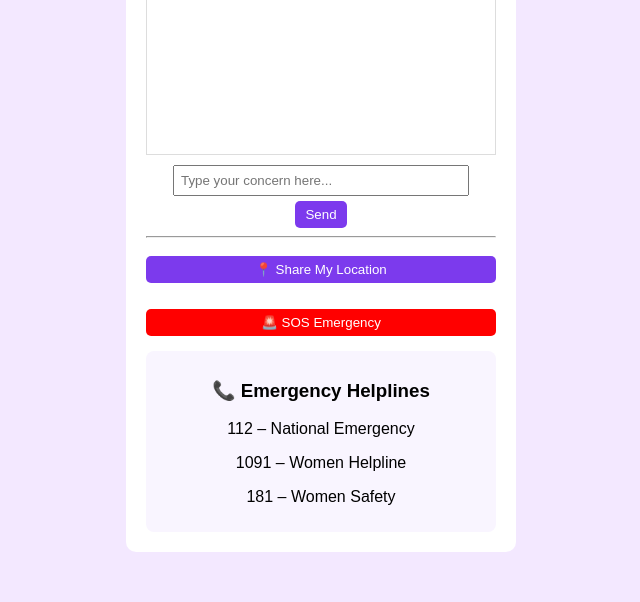
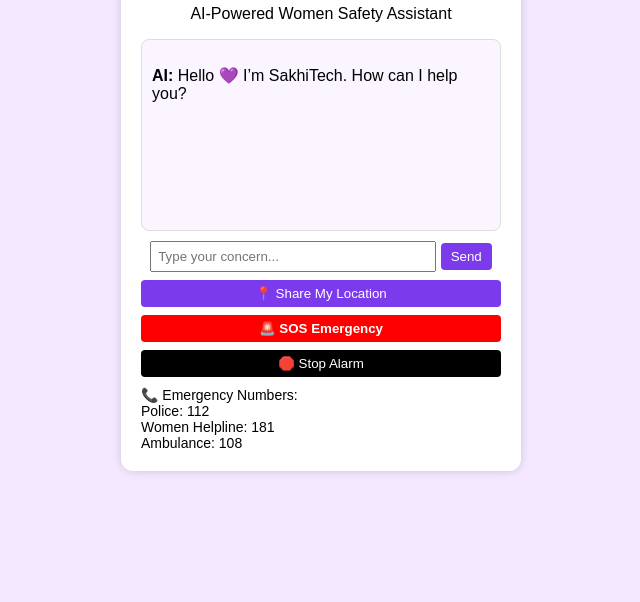
Before and after one commit to VIBHA512/SakhiTech-, a website: page index.html in a window 1280 px wide. Shown: the part 228-830 px from the top of the page, without its empty margins (319-959 px from the left). Drawn offline with Linux system fonts and the light colour scheme.

Commit message:
Update index.html

```diff
--- a/index.html
+++ b/index.html
@@ -1,85 +1,182 @@
 <!DOCTYPE html>
 <html lang="en">
 <head>
-  <meta charset="UTF-8">
-  <title>SakhiTech</title>
-  <link rel="stylesheet" href="style.css">
+<meta charset="UTF-8">
+<title>SakhiTech – Women Safety</title>
+
+<style>
+body {
+  font-family: Arial, sans-serif;
+  background: #f3e8ff;
+  display: flex;
+  justify-content: center;
+  align-items: center;
+  height: 100vh;
+}
+
+.card {
+  background: white;
+  padding: 20px;
+  width: 360px;
+  border-radius: 12px;
+  box-shadow: 0 0 10px rgba(0,0,0,0.15);
+  text-align: center;
+}
+
+.logo {
+  width: 120px;
+  margin-bottom: 10px;
+}
+
+h2 {
+  color: #7c3aed;
+}
+
+.chat {
+  border: 1px solid #ddd;
+  height: 170px;
+  padding: 10px;
+  overflow-y: auto;
+  margin: 10px 0;
+  background: #faf5ff;
+  border-radius: 8px;
+  text-align: left;
+}
+
+input {
+  width: 75%;
+  padding: 6px;
+}
+
+button {
+  padding: 6px 10px;
+  background: #7c3aed;
+  color: white;
+  border: none;
+  border-radius: 4px;
+  cursor: pointer;
+}
+
+.actions button {
+  width: 100%;
+  margin-top: 8px;
+}
+
+.sos {
+  background: red;
+  font-weight: bold;
+}
+
+.stop {
+  background: black;
+}
+
+.helpline {
+  font-size: 14px;
+  margin-top: 10px;
+  text-align: left;
+}
+</style>
 </head>
+
 <body>
 
-  <div class="container">
-    <h1>🌸 SakhiTech</h1>
-    <p class="subtitle">AI-Powered Women Safety Assistant</p>
+<div class="card">
+  <img src="C:\Users\punya\Downloads\WhatsApp_Image_2026-01-12_at_10.12.48_PM-removebg-preview.png" class="logo" alt="Logo">
 
-    <div id="chatBox" class="chat-box"></div>
+  <h2>SakhiTech</h2>
+  <p>AI-Powered Women Safety Assistant</p>
 
-    <input type="text" id="userInput" placeholder="Type your concern here...">
-    <button onclick="sendMessage()">Send</button>
-
-    <hr>
-
-    <!-- LOCATION -->
-    <button class="feature-btn" onclick="getLocation()">📍 Share My Location</button>
-    <p id="locationOutput"></p>
-
-    <!-- SOS -->
-    <button class="sos-btn" onclick="sendSOS()">🚨 SOS Emergency</button>
-
-    <!-- HELPLINES -->
-    <div class="helplines">
-      <h3>📞 Emergency Helplines</h3>
-      <p>112 – National Emergency</p>
-      <p>1091 – Women Helpline</p>
-      <p>181 – Women Safety</p>
-    </div>
+  <div class="chat" id="chat">
+    <p><b>AI:</b> Hello 💜 I’m SakhiTech. How can I help you?</p>
   </div>
 
+  <input id="msg" placeholder="Type your concern..." />
+  <button onclick="send()">Send</button>
+
+  <div class="actions">
+    <button onclick="getLocation()">📍 Share My Location</button>
+    <button class="sos" onclick="sendSOS()">🚨 SOS Emergency</button>
+    <button class="stop" onclick="stopSOS()">🛑 Stop Alarm</button>
+  </div>
+
+  <div class="helpline">
+    📞 Emergency Numbers:<br>
+    Police: 112<br>
+    Women Helpline: 181<br>
+    Ambulance: 108
+  </div>
+</div>
+
 <script>
-async function sendMessage() {
-  const input = document.getElementById("userInput");
-  const chatBox = document.getElementById("chatBox");
+let sosSound;
 
-  if (input.value.trim() === "") return;
+// CHAT
+function send() {
+  const chat = document.getElementById("chat");
+  const input = document.getElementById("msg");
+  const msg = input.value.trim();
 
-  chatBox.innerHTML += `<p class="user">You: ${input.value}</p>`;
+  if (msg === "") return;
 
-  const response = await fetch("http://localhost:3000/chat", {
-    method: "POST",
-    headers: { "Content-Type": "application/json" },
-    body: JSON.stringify({ message: input.value })
-  });
+  chat.innerHTML += `<p><b>You:</b> ${msg}</p>`;
 
-  const data = await response.json();
-  chatBox.innerHTML += `<p class="ai">AI: ${data.reply}</p>`;
+  let reply = "I’m listening. Please tell me more.";
+  const text = msg.toLowerCase();
 
+  if (text.includes("help") || text.includes("unsafe") || text.includes("scared")) {
+    reply = "I’m here with you 💜 Press SOS 🚨 if you feel in danger.";
+  } else if (text.includes("alone")) {
+    reply = "You are not alone. Would you like to share your location?";
+  } else if (text.includes("follow") || text.includes("harass")) {
+    reply = "Move to a safe, crowded place and contact emergency services.";
+  } else if (text.includes("hello") || text.includes("hi")) {
+    reply = "Hello 💜 How can I help you today?";
+  }
+
+  chat.innerHTML += `<p style="color:green;"><b>AI:</b> ${reply}</p>`;
   input.value = "";
+  chat.scrollTop = chat.scrollHeight;
 }
 
-// 📍 LOCATION FEATURE
+// LOCATION
 function getLocation() {
-  const output = document.getElementById("locationOutput");
-
-  if (!navigator.geolocation) {
-    output.innerText = "Geolocation not supported";
-    return;
-  }
+  const chat = document.getElementById("chat");
 
   navigator.geolocation.getCurrentPosition(
-    (position) => {
-      output.innerText =
-        `📍 Location detected:
-Latitude: ${position.coords.latitude}
-Longitude: ${position.coords.longitude}`;
+    pos => {
+      chat.innerHTML += `<p><b>You:</b> 📍 Shared my location</p>`;
+      chat.innerHTML += `
+        <p style="color:green;">
+          <b>AI:</b> Location received<br>
+          Lat: ${pos.coords.latitude}<br>
+          Long: ${pos.coords.longitude}
+        </p>`;
+      chat.scrollTop = chat.scrollHeight;
     },
     () => {
-      output.innerText = "Unable to access location";
+      chat.innerHTML += `<p style="color:red;"><b>AI:</b> Location denied.</p>`;
     }
   );
 }
 
-// 🚨 SOS FEATURE
+// SOS
 function sendSOS() {
-  alert("🚨 SOS Alert Sent!\nLocation & alert shared with trusted contacts.");
+  sosSound = new Audio("sos.mp3");
+  sosSound.loop = true;
+  sosSound.play();
+
+  const chat = document.getElementById("chat");
+  chat.innerHTML += `<p style="color:red;"><b>AI:</b> 🚨 SOS ACTIVATED!</p>`;
+  chat.scrollTop = chat.scrollHeight;
+}
+
+// STOP SOS
+function stopSOS() {
+  if (sosSound) {
+    sosSound.pause();
+    sosSound.currentTime = 0;
+  }
 }
 </script>
 
```
